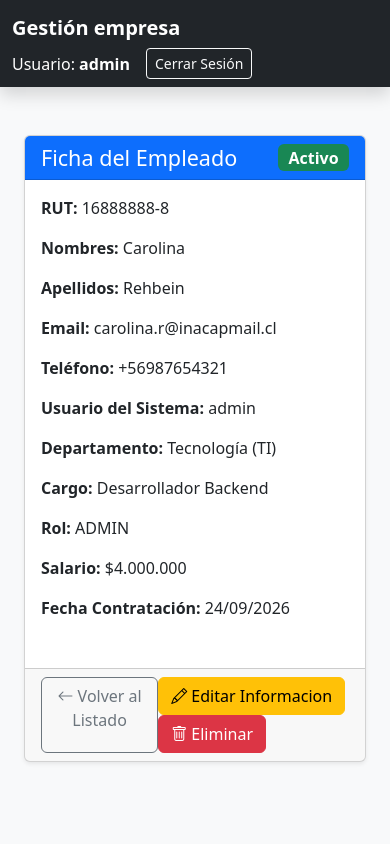
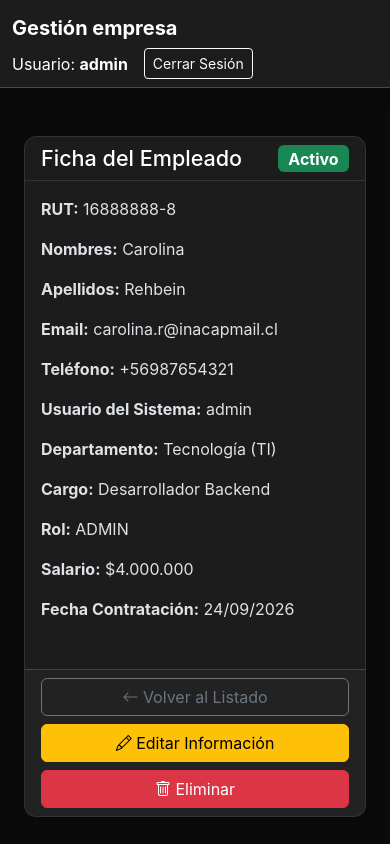
Before and after one commit to caritodevux/backend-2026, a Django app: page /personal/empleados/4/ in a window 390 px wide. Run offline with Django 5.2, Linux system fonts and the light colour scheme; a user stored in the database is signed in; data comes from the database, SQL or seed files in the repository; both versions use the stored data as it was after the commit.

Commit message:
UI/UX: Ajustes finales de responsividad, tema oscuro y formateo de fechas en formularios

```diff
--- a/usuarios/forms.py
+++ b/usuarios/forms.py
@@ -37,7 +37,7 @@ class CrearEmpleadoForm(UserCreationForm):
     fecha_nacimiento = forms.DateField(
         required=False,
         label="Fecha de Nacimiento",
-        widget=forms.DateInput(attrs={'class': 'form-control', 'type': 'date'})
+        widget=forms.DateInput(format='%Y-%m-%d', attrs={'class': 'form-control', 'type': 'date'})
     )
 
     # Campos para la asignación laboral en Empleado
@@ -101,7 +101,7 @@ class EditarEmpleadoForm(forms.ModelForm):
     fecha_nacimiento = forms.DateField(
         required=False,
         label="Fecha de Nacimiento",
-        widget=forms.DateInput(attrs={'class': 'form-control', 'type': 'date'})
+        widget=forms.DateInput(format='%Y-%m-%d', attrs={'class': 'form-control', 'type': 'date'})
     )
 
     # Definimos salario con decimal_places=0 y step="1" para formatear a CLP
--- a/usuarios/templates/usuarios/base.html
+++ b/usuarios/templates/usuarios/base.html
@@ -1,5 +1,5 @@
 <!DOCTYPE html>
-<html lang="es">
+<html lang="es" data-bs-theme="dark">
 <head>
     <meta charset="UTF-8">
     <meta name="viewport" content="width=device-width, initial-scale=1.0">
@@ -8,13 +8,102 @@
     <link href="https://cdn.jsdelivr.net/npm/bootstrap@5.3.2/dist/css/bootstrap.min.css" rel="stylesheet">
     <!-- Bootstrap Icons CDN (Agrega esta línea) -->
     <link rel="stylesheet" href="https://cdn.jsdelivr.net/npm/bootstrap-icons@1.11.3/font/bootstrap-icons.min.css">
+    <style>
+    :root {
+        /* Paleta de colores Dark Corporate */
+        --bg-main: #0a0a0a;         /* Fondo principal casi negro */
+        --bg-card: #1c1c1c;         /* Fondo de tarjetas */
+        --border-color: #333333;    /* Bordes sutiles */
+        --text-main: #f3f4f6;       /* Texto principal (blanco suave) */
+        --text-muted: #9ca3af;      /* Texto secundario */
+        --accent-color: #2563eb;    /* Azul corporativo */
+        --accent-hover: #1d4ed8;
+    }
+
+    body {
+        background-color: var(--bg-main) !important;
+        color: var(--text-main) !important;
+        font-family: 'Inter', -apple-system, sans-serif; /* Tipografía moderna */
+    }
+
+    /* Estilo premium para las tarjetas */
+    .card {
+        background-color: var(--bg-card) !important;
+        border: 1px solid var(--border-color) !important;
+        border-radius: 12px;
+        box-shadow: 0 4px 6px -1px rgba(0, 0, 0, 0.5);
+    }
+
+    .card-header {
+        background-color: transparent !important;
+        border-bottom: 1px solid var(--border-color) !important;
+        font-weight: 600;
+    }
+
+    /* Estilo para la barra de navegación */
+    .navbar {
+        background-color: var(--bg-card) !important;
+        /* Cambiamos el color del borde por un blanco translúcido al 20% */
+        border-bottom: 1px solid rgba(255, 255, 255, 0.2) !important;
+    }
+
+    /* Botones primarios corporativos */
+    .btn-primary {
+        background-color: var(--accent-color) !important;
+        border-color: var(--accent-color) !important;
+        border-radius: 8px;
+        font-weight: 500;
+    }
+
+    .btn-primary:hover {
+        background-color: var(--accent-hover) !important;
+        border-color: var(--accent-hover) !important;
+    }
+
+    /* Tablas modernas */
+    .table {
+        color: var(--text-main) !important;
+    }
+    .table-dark {
+        background-color: var(--bg-card) !important;
+    }
+    .table th {
+        background-color: #121212 !important;
+        border-bottom: 2px solid var(--border-color) !important;
+        color: var(--text-muted);
+    }
+    .table td {
+        border-bottom: 1px solid var(--border-color) !important;
+        vertical-align: middle;
+    }
+    /* Estilos Premium para Inputs (Buscador y Formularios) */
+    .form-control, .form-select {
+        background-color: #121212 !important; /* Fondo casi negro */
+        color: var(--text-main) !important;
+        border: 1px solid var(--border-color) !important;
+        border-radius: 6px;
+    }
+
+    .form-control::placeholder {
+        color: var(--text-muted) !important;
+    }
+
+    /* Brillo azul al hacer clic en el buscador */
+    .form-control:focus, .form-select:focus {
+        background-color: #1a1a1a !important;
+        color: var(--text-main) !important;
+        border-color: var(--accent-color) !important;
+        box-shadow: 0 0 0 0.25rem rgba(37, 99, 235, 0.25) !important;
+    }
+    </style>
 </head>
-<body class="bg-light">
+<body>
 
-    <!-- Navbar -->
-    <nav class="navbar navbar-expand-lg navbar-dark bg-dark mb-4 shadow">
+<!-- Navbar -->
+    <nav class="navbar navbar-expand-lg mb-4 shadow">
         <div class="container">
-            <a class="navbar-brand fw-bold" href="{% url 'dashboard' %}">Gestión empresa</a>
+            <a class="navbar-brand fw-bold text-white" href="{% url 'dashboard' %}">Gestión empresa</a>
+
             {% if user.is_authenticated %}
             <div class="d-flex align-items-center text-white">
                 <span class="me-3">
--- a/usuarios/templates/usuarios/detalle_empleado.html
+++ b/usuarios/templates/usuarios/detalle_empleado.html
@@ -30,15 +30,15 @@
                         </div>
                     </div>
                 </div>
-                <div class="card-footer d-flex justify-content-between">
-                    <a href="{% url 'listar_empleados' %}" class="btn btn-outline-secondary">
+                <div class="card-footer d-flex flex-column flex-sm-row justify-content-between gap-2">
+                    <a href="{% url 'listar_empleados' %}" class="btn btn-outline-secondary w-100 w-sm-auto">
                         <i class="bi bi-arrow-left"></i> Volver al Listado
                     </a>
-                    <div>
-                        <a href="{% url 'editar_empleado' empleado.id_empleado %}" class="btn btn-warning">
-                            <i class="bi bi-pencil"></i> Editar Informacion
+                    <div class="d-flex flex-column flex-sm-row gap-2 w-100 w-sm-auto">
+                        <a href="{% url 'editar_empleado' empleado.id_empleado %}" class="btn btn-warning w-100 w-sm-auto">
+                            <i class="bi bi-pencil"></i> Editar Información
                         </a>
-                        <a href="{% url 'eliminar_empleado' empleado.id_empleado %}" class="btn btn-danger">
+                        <a href="{% url 'eliminar_empleado' empleado.id_empleado %}" class="btn btn-danger w-100 w-sm-auto">
                             <i class="bi bi-trash"></i> Eliminar
                         </a>
                     </div>
--- a/usuarios/templates/usuarios/editar_empleado.html
+++ b/usuarios/templates/usuarios/editar_empleado.html
@@ -5,8 +5,8 @@
     <div class="row justify-content-center">
         <div class="col-md-9">
             <div class="card shadow-sm border-0">
-                <div class="card-header bg-warning text-dark py-3">
-                    <h4 class="mb-0">
+                <div class="card-header bg-warning py-3">
+                    <h4 class="mb-0" style="color: #FFFFFF !important;">
                         <i class="bi bi-pencil-square"></i> Editar Ficha de Empleado
                     </h4>
                 </div>
```
Also changed, not shown: credenciales.txt (added, +8 -0 lines), usuarios/templates/usuarios/listar_empleados.html (+26 -17 lines), README.md, db.sqlite3.
